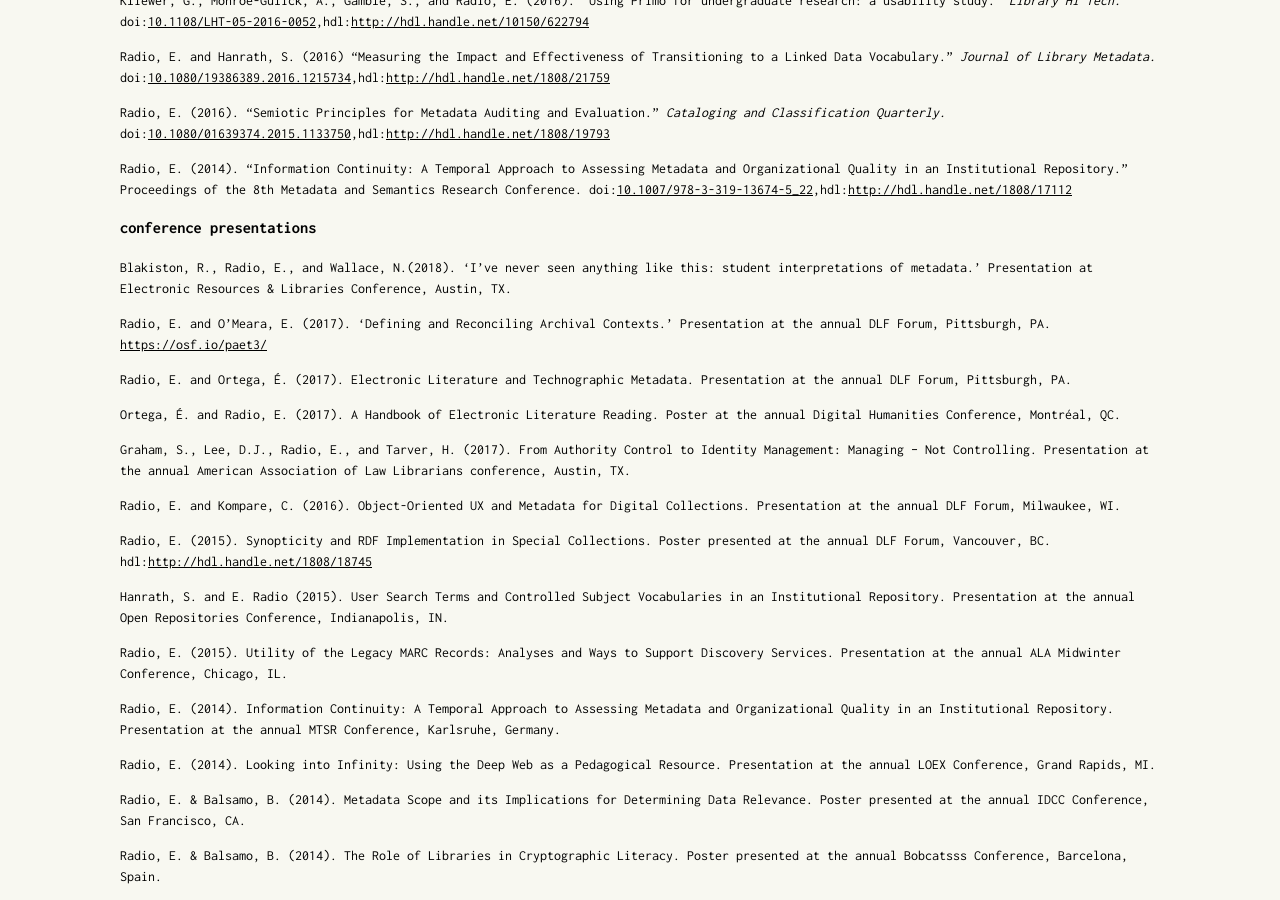
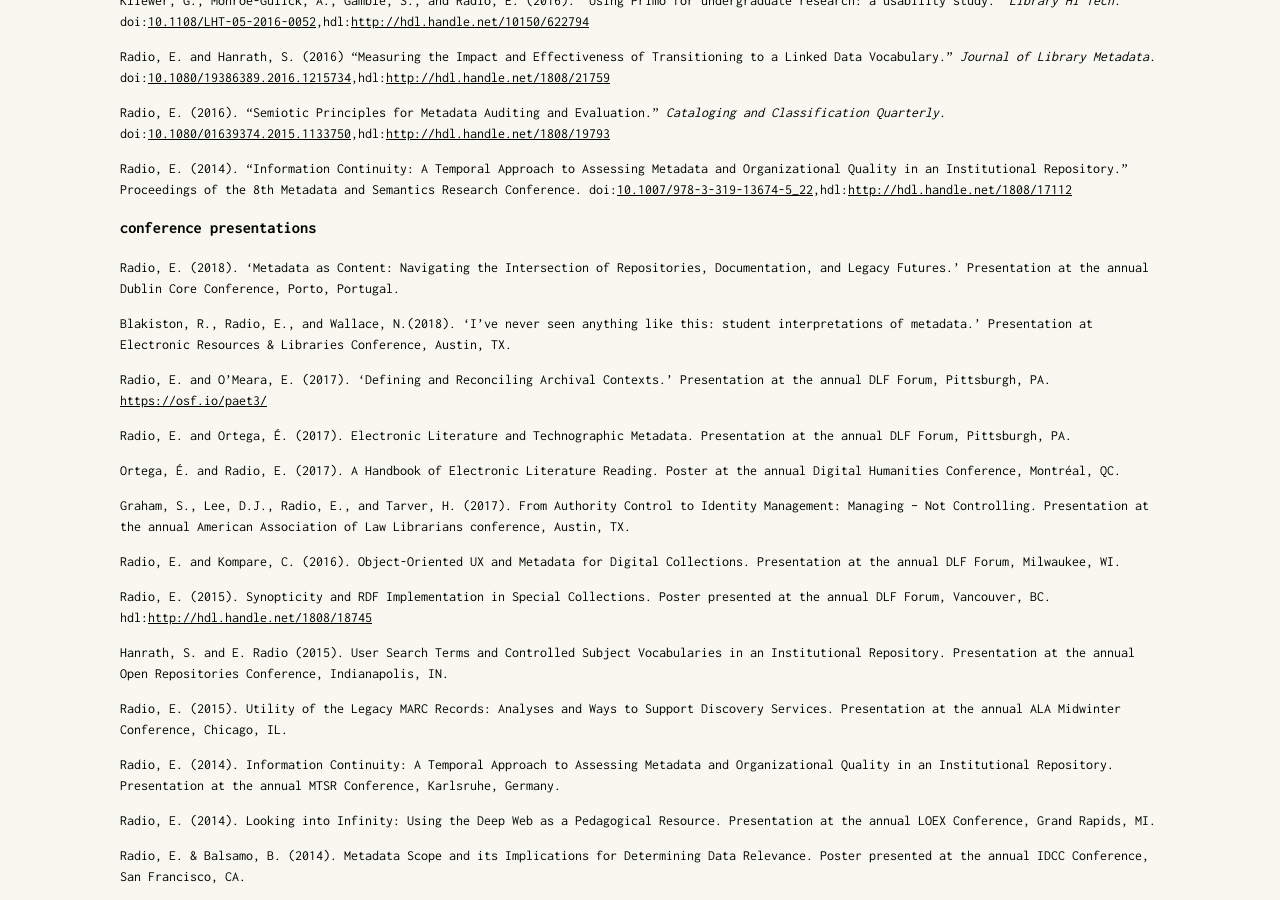
Before and after one commit to erikradio/erikradio.github.io, a Jekyll site: the page built from works.md, in a window 1280 px wide and 900 px high, scrolled down 512 px. Built offline with Jekyll 4.4.1, drawn with Linux system fonts in a browser that asks for light colours.

Commit message:
Update works.md

```diff
--- a/works.md
+++ b/works.md
@@ -23,6 +23,8 @@ Radio, E. (2014). “Information Continuity: A Temporal Approach to Assessing Me
 
 
 ### conference presentations
+
+Radio, E. (2018). 'Metadata as Content: Navigating the Intersection of Repositories, Documentation, and Legacy Futures.' Presentation at the annual Dublin Core Conference, Porto, Portugal.
 
 Blakiston, R.,  Radio, E., and Wallace, N.(2018). 'I’ve never seen anything like this: student interpretations of metadata.' Presentation at Electronic Resources & Libraries Conference, Austin, TX.
 
```
